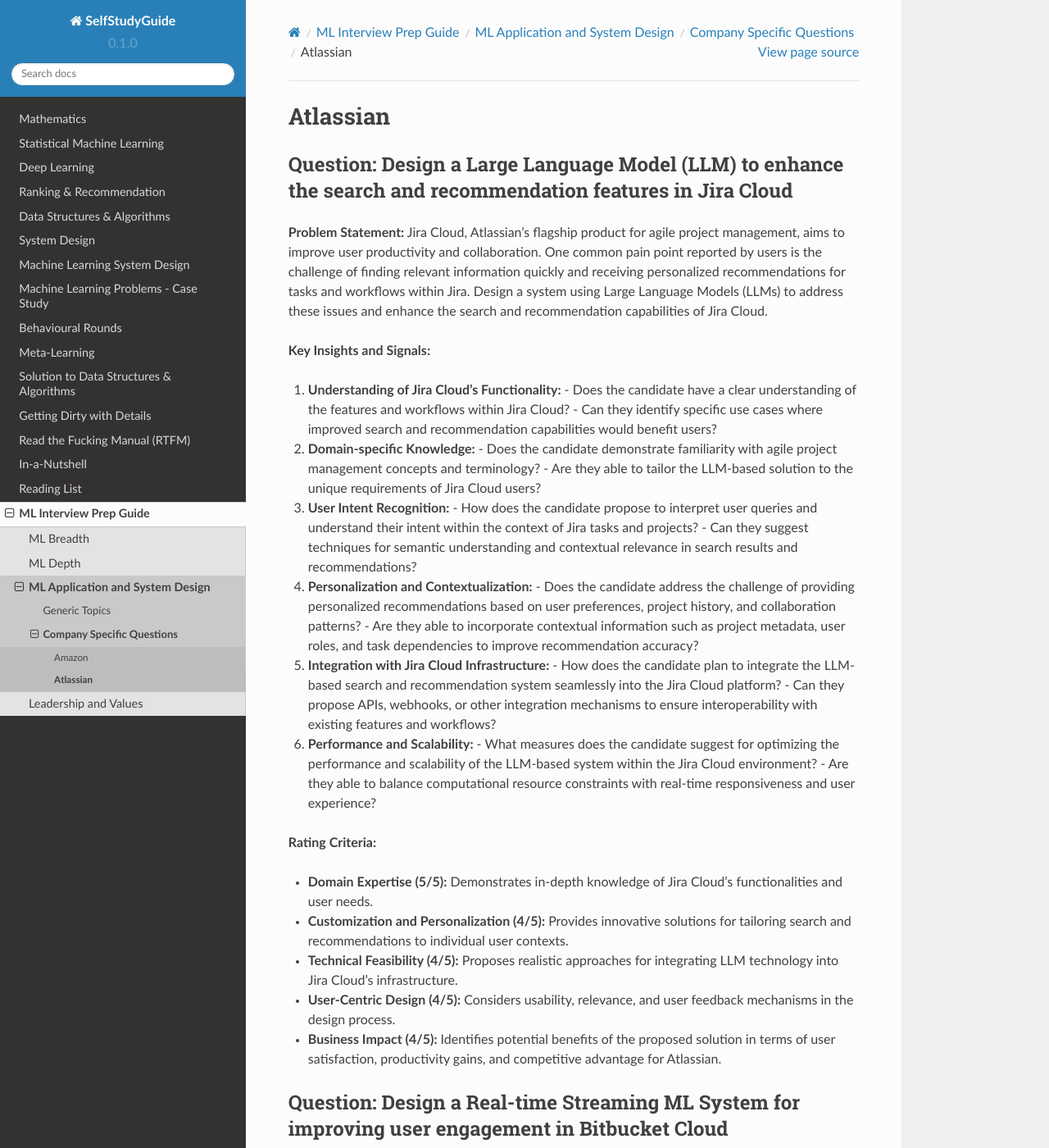
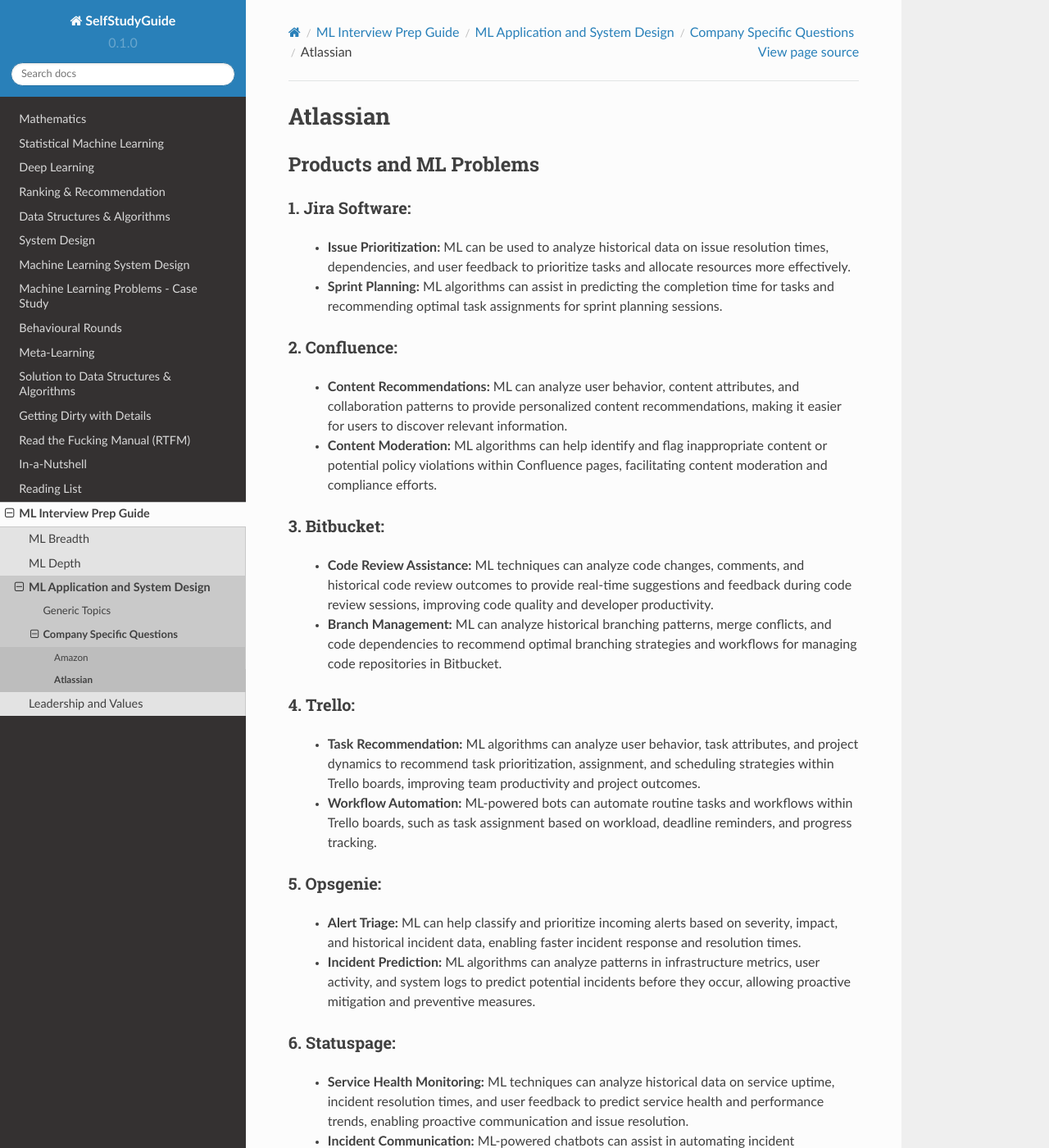
Before and after one commit to uselesstechjunks/leetcode, a Sphinx documentation site: the page built from docs/source/interviews/company/atlassian.rst, in a window 1280 px wide and 1400 px high. Shown: the whole window at 82% size. Built offline with Sphinx 7.4.7 and the Read the Docs theme 2.0.0, drawn with Linux system fonts in a browser that asks for light colours; some of the changed text lies outside the part shown.

Commit message:
Update atlassian.rst

```diff
--- a/docs/source/interviews/company/atlassian.rst
+++ b/docs/source/interviews/company/atlassian.rst
@@ -1,9 +1,44 @@
 #############################################################################
 Atlassian
 #############################################################################
+*****************************************************************************
+Products and ML Problems
+*****************************************************************************
+1. **Jira Software:**
+=============================================================================================================================
+   - **Issue Prioritization:** ML can be used to analyze historical data on issue resolution times, dependencies, and user feedback to prioritize tasks and allocate resources more effectively.
+   - **Sprint Planning:** ML algorithms can assist in predicting the completion time for tasks and recommending optimal task assignments for sprint planning sessions.
 
-Question: Design a Large Language Model (LLM) to enhance the search and recommendation features in Jira Cloud
-************************************************************************************************************************************
+2. **Confluence:**
+=============================================================================================================================
+   - **Content Recommendations:** ML can analyze user behavior, content attributes, and collaboration patterns to provide personalized content recommendations, making it easier for users to discover relevant information.
+   - **Content Moderation:** ML algorithms can help identify and flag inappropriate content or potential policy violations within Confluence pages, facilitating content moderation and compliance efforts.
+
+3. **Bitbucket:**
+=============================================================================================================================
+   - **Code Review Assistance:** ML techniques can analyze code changes, comments, and historical code review outcomes to provide real-time suggestions and feedback during code review sessions, improving code quality and developer productivity.
+   - **Branch Management:** ML can analyze historical branching patterns, merge conflicts, and code dependencies to recommend optimal branching strategies and workflows for managing code repositories in Bitbucket.
+
+4. **Trello:**
+=============================================================================================================================
+   - **Task Recommendation:** ML algorithms can analyze user behavior, task attributes, and project dynamics to recommend task prioritization, assignment, and scheduling strategies within Trello boards, improving team productivity and project outcomes.
+   - **Workflow Automation:** ML-powered bots can automate routine tasks and workflows within Trello boards, such as task assignment based on workload, deadline reminders, and progress tracking.
+
+5. **Opsgenie:**
+=============================================================================================================================
+   - **Alert Triage:** ML can help classify and prioritize incoming alerts based on severity, impact, and historical incident data, enabling faster incident response and resolution times.
+   - **Incident Prediction:** ML algorithms can analyze patterns in infrastructure metrics, user activity, and system logs to predict potential incidents before they occur, allowing proactive mitigation and preventive measures.
+
+6. **Statuspage:**
+=============================================================================================================================
+   - **Service Health Monitoring:** ML techniques can analyze historical data on service uptime, incident resolution times, and user feedback to predict service health and performance trends, enabling proactive communication and issue resolution.
+   - **Incident Communication:** ML-powered chatbots can assist in automating incident communication and status updates on Statuspage, ensuring timely and accurate information dissemination to stakeholders during service disruptions.
+
+*****************************************************************************
+Sample ML Problems
+*****************************************************************************
+Design a Large Language Model (LLM) to enhance the search and recommendation features in Jira Cloud
+=============================================================================================================================
 **Problem Statement:**
 Jira Cloud, Atlassian's flagship product for agile project management, aims to improve user productivity and collaboration. One common pain point reported by users is the challenge of finding relevant information quickly and receiving personalized recommendations for tasks and workflows within Jira. Design a system using Large Language Models (LLMs) to address these issues and enhance the search and recommendation capabilities of Jira Cloud.
 
@@ -41,8 +76,8 @@ Jira Cloud, Atlassian's flagship product for agile project management, aims to i
 - **User-Centric Design (4/5):** Considers usability, relevance, and user feedback mechanisms in the design process.
 - **Business Impact (4/5):** Identifies potential benefits of the proposed solution in terms of user satisfaction, productivity gains, and competitive advantage for Atlassian.
 
-Question: Design a Real-time Streaming ML System for improving user engagement in Bitbucket Cloud
-************************************************************************************************************************************
+Design a Real-time Streaming ML System for improving user engagement in Bitbucket Cloud
+=============================================================================================================================
 **Problem Statement:**
 Bitbucket Cloud, Atlassian's Git repository management solution, aims to facilitate seamless collaboration and code management for software development teams. One area of interest is enhancing user engagement by providing real-time insights and actionable recommendations to users as they interact with repositories and workflows. Design a streaming ML system to analyze user behavior, detect patterns, and deliver personalized recommendations for improving productivity and code quality within Bitbucket Cloud.
 
@@ -80,8 +115,8 @@ Bitbucket Cloud, Atlassian's Git repository management solution, aims to facilit
 - **User-Centric Design (4/5):** Considers usability, relevance, and contextualization of recommendations to enhance user experience.
 - **Impact Assessment (4/5):** Identifies potential benefits of the streaming ML system in terms of increased user engagement, code quality, and developer productivity within Bitbucket Cloud.
 
-Question: Design an Intelligent Q&A System for improving knowledge sharing in Confluence Cloud
-************************************************************************************************************************************
+Design an Intelligent Q&A System for improving knowledge sharing in Confluence Cloud
+=============================================================================================================================
 **Problem Statement:**
 Confluence Cloud, Atlassian's collaboration software, serves as a central knowledge base for teams to document and share information. However, users often face challenges in finding relevant answers to their questions buried within Confluence pages. Design an intelligent Q&A system that leverages natural language processing (NLP) and machine learning (ML) techniques to enhance knowledge discovery and facilitate seamless information retrieval within Confluence Cloud.
 
@@ -121,8 +156,8 @@ Confluence Cloud, Atlassian's collaboration software, serves as a central knowle
 
 By focusing on enhancing knowledge sharing and information retrieval within Confluence Cloud, this problem statement highlights the importance of leveraging NLP and ML techniques to deliver intelligent solutions that align with Atlassian's mission of empowering teams to work smarter and more efficiently.
 
-Question: Design a Recommendation Engine for improving task management in Trello
-************************************************************************************************************************************
+Design a Recommendation Engine for improving task management in Trello
+=============================================================================================================================
 **Problem Statement:**
 Trello, Atlassian's visual collaboration tool, is widely used for managing tasks, projects, and workflows. However, users often struggle to prioritize tasks and allocate resources effectively within their Trello boards. Design a recommendation engine that leverages machine learning algorithms to analyze user behavior, task attributes, and board dynamics, in order to provide intelligent recommendations for task prioritization, assignment, and scheduling within Trello.
 
@@ -162,8 +197,8 @@ Trello, Atlassian's visual collaboration tool, is widely used for managing tasks
 
 This problem statement focuses on leveraging machine learning techniques to enhance task management and productivity within Trello, aligning with Atlassian's commitment to empowering teams with intelligent tools and insights.
 
-Question: Design an Intelligent Chatbot for improving customer support in Jira Service Management
-************************************************************************************************************************************
+Design an Intelligent Chatbot for improving customer support in Jira Service Management
+=============================================================================================================================
 **Problem Statement:**
 Jira Service Management, Atlassian's service desk solution, is used by organizations to manage IT service requests, incidents, and support tickets. However, users often experience delays and inefficiencies in resolving issues due to long response times and repetitive queries. Design an intelligent chatbot powered by natural language processing (NLP) and machine learning (ML) techniques to provide proactive assistance, automate routine tasks, and streamline customer support interactions within Jira Service Management.
 
@@ -203,8 +238,8 @@ Jira Service Management, Atlassian's service desk solution, is used by organizat
 
 This problem statement focuses on leveraging conversational AI technologies to enhance customer support capabilities within Jira Service Management, aligning with Atlassian's commitment to delivering intelligent solutions that empower teams to work more efficiently and effectively.
 
-Question: Design a Content Recommendation System for enhancing knowledge discovery in Confluence Cloud
-************************************************************************************************************************************
+Design a Content Recommendation System for enhancing knowledge discovery in Confluence Cloud
+=============================================================================================================================
 **Problem Statement:**
 Confluence Cloud serves as a central repository for documentation, wikis, and collaborative content creation within organizations. However, users often struggle to discover relevant content amidst the vast amount of information stored in Confluence pages. Design a content recommendation system that leverages machine learning algorithms to analyze user behavior, content attributes, and collaboration patterns, in order to provide personalized recommendations for knowledge discovery and exploration within Confluence Cloud.
 
```
